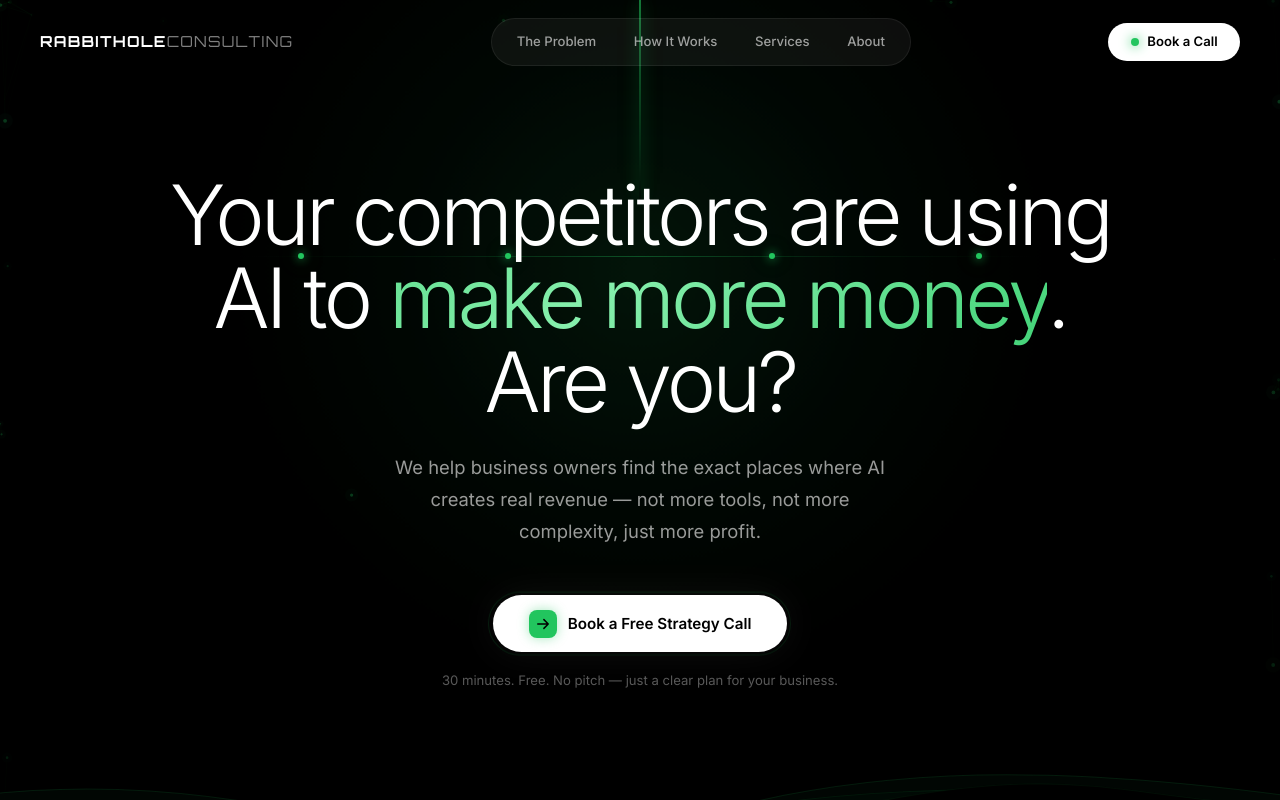
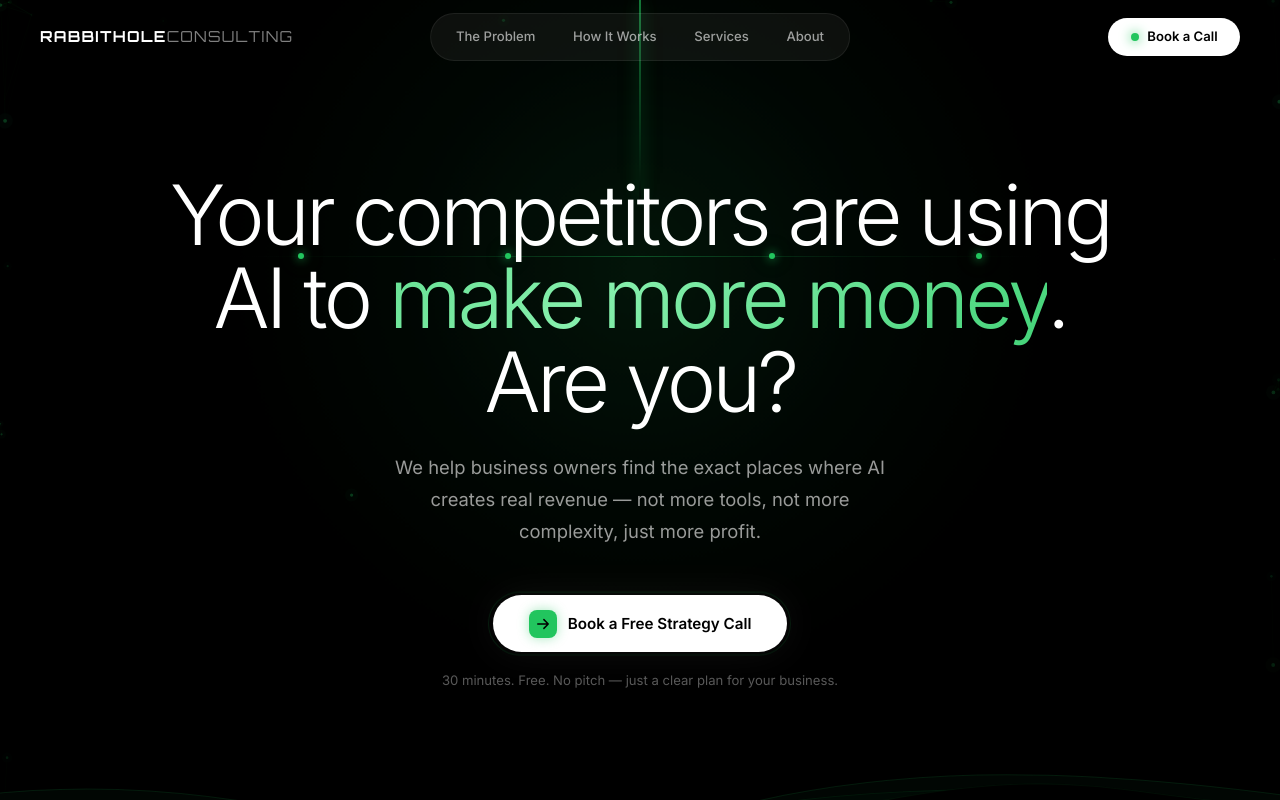
Before and after one commit to 0xRabbithole/rabbithole-consulting, a plain HTML site: page index.html in a window 1280 px wide. Shown: the top 800 px of the page. Drawn offline with nearby package versions, Linux system fonts and the light colour scheme; animation ran at ten frames a second.

Commit message:
Center nav-pill on page with absolute positioning

```diff
--- a/index.html
+++ b/index.html
@@ -47,7 +47,7 @@ nav.scrolled{background:rgba(0,0,0,.75);backdrop-filter:blur(24px);border-bottom
 .logo{font-family:'Orbitron',sans-serif;font-size:.95rem;letter-spacing:.08em;color:var(--text);text-decoration:none;text-transform:uppercase}
 .logo b{font-weight:700}.logo span{font-weight:400;opacity:.5}
 .nav-pill{display:flex;gap:.15rem;background:rgba(255,255,255,.05);border:1px solid rgba(255,255,255,.07);
-  border-radius:100px;padding:.35rem .45rem}
+  border-radius:100px;padding:.35rem .45rem;position:absolute;left:50%;transform:translateX(-50%)}
 .nav-pill a{color:var(--text2);text-decoration:none;font-size:.82rem;font-weight:500;
   padding:.45rem 1.1rem;border-radius:100px;transition:all .25s}
 .nav-pill a:hover{color:#fff;background:rgba(255,255,255,.08)}
```
